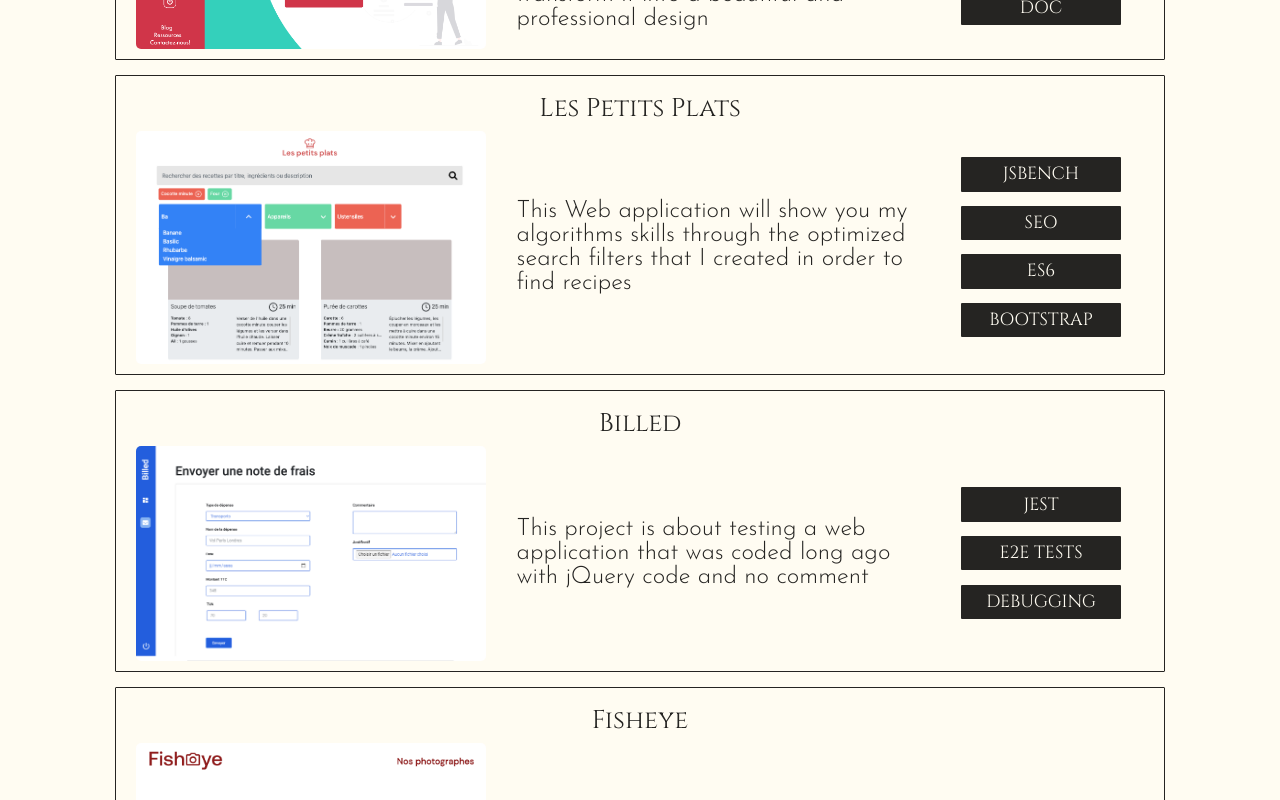
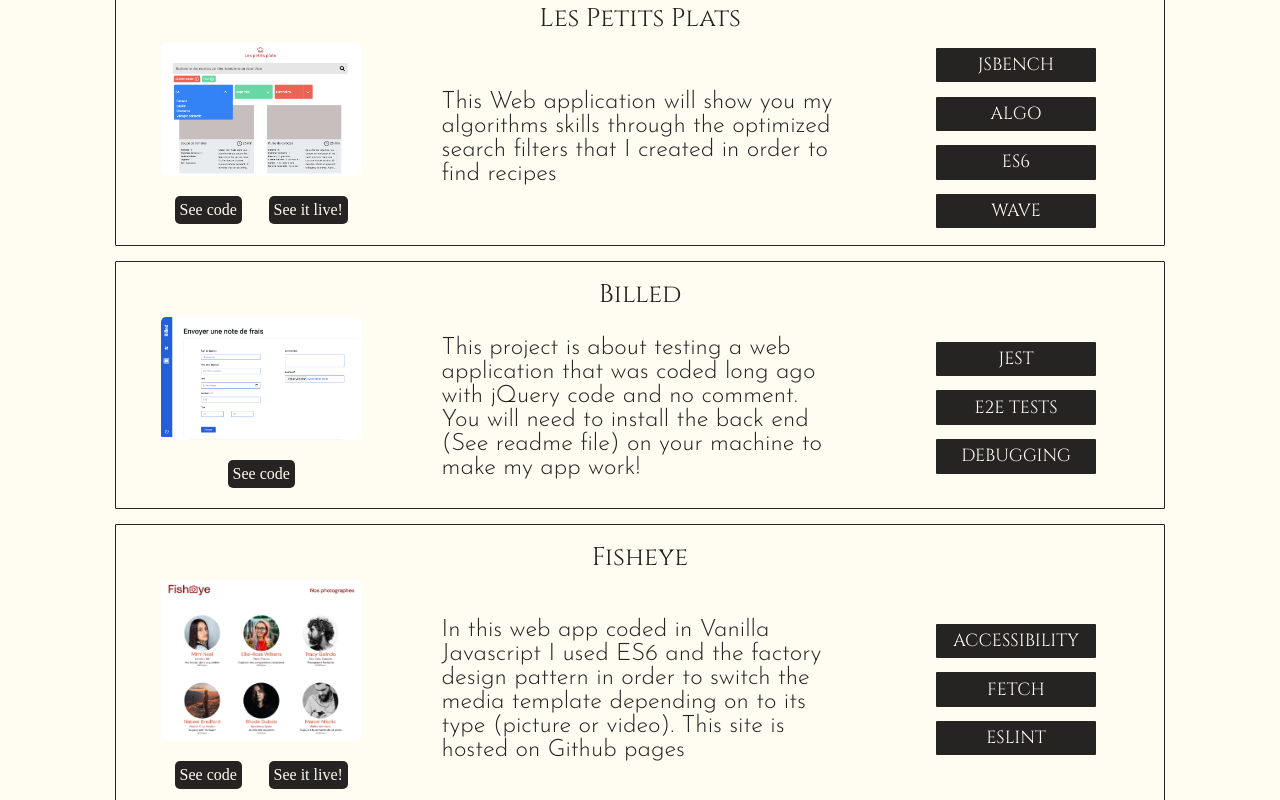
Before and after one commit to MarieRodiet/Portfolio, a React (Create React App) app: page / in a window 1280 px wide. Shown: the part 2420-3220 px from the top of the page. Built offline with nearby package versions, Linux system fonts and the light colour scheme.

Commit message:
Add links to online running projects

```diff
--- a/src/components/ProjectsSection.jsx
+++ b/src/components/ProjectsSection.jsx
@@ -4,8 +4,10 @@ import Kasa from '../assets/IMG/kasa.png'
 import LearnAtHome from '../assets/IMG/learnathome.png'
 import LesPetitsPlats from '../assets/IMG/lespetitsplats.png'
 import Billed from '../assets/IMG/billed.png'
-import Fisheye from '../assets/IMG/Fisheye.png'
-import SliderPuzzle from '../assets/IMG/SliderPuzzle.png'
+import Fisheye from '../assets/IMG/fisheye.png'
+import SliderPuzzle from '../assets/IMG/sliderpuzzle.png'
+import Booki from '../assets/IMG/booki.png'
+import OhMyFood from '../assets/IMG/ohmyfood.png'
 
 export default function ProjectsSection() {
   const projects = [
@@ -13,7 +15,7 @@ export default function ProjectsSection() {
       img: ArgentBank,
       name: 'ArgentBank',
       description:
-        'This project is linked to a Backend API accessed through POST and PUT HTTP requests. Authentificating the user, storing the token along with fetching and modifying his/her data were the main focus of this project. Some documentation with Swagger and some initial testing of the API with Postman made it extra fun',
+        'This project is linked to a Backend API accessed through POST and PUT HTTP requests. Authentificating the user, storing the token along with fetching and modifying his/her data were the main focus of this project. Some documentation with Swagger and some initial testing of the API with Postman made it extra fun. You will need to install the back end (See readme file) on your machine to make my app work!',
       tags: ['REACT', 'REDUX', 'SWAPPER', 'POSTMAN'],
       url: 'https://github.com/MarieRodiet/argentBank-Front',
     },
@@ -40,20 +42,23 @@ export default function ProjectsSection() {
         "This little but challenging project involves understanding the client's needs of a website and write precise documentation such as Use Cases and User Stories. The next step of the project was to create the mockup and transform it into a beautiful and professional design",
       tags: ['AGILE', 'FIGMA', 'UI/UX', 'DOC'],
       url: 'https://github.com/MarieRodiet/learnAtHome',
+      website:
+        'https://www.figma.com/file/9Ch3Q6IListIcm51rcarKX/Learn%40Home?node-id=20%3A618',
     },
     {
       img: LesPetitsPlats,
       name: 'Les Petits Plats',
       description:
         'This Web application will show you my algorithms skills through the optimized search filters that I created in order to find recipes',
-      tags: ['JSBENCH', 'SEO', 'ES6', 'BOOTSTRAP'],
+      tags: ['JSBENCH', 'ALGO', 'ES6', 'WAVE'],
       url: 'https://github.com/MarieRodiet/Les-Petits-Plats',
+      website: 'http://mariemoore.site/LesPetitsPlats/',
     },
     {
       img: Billed,
       name: 'Billed',
       description:
-        'This project is about testing a web application that was coded long ago with jQuery code and no comment',
+        'This project is about testing a web application that was coded long ago with jQuery code and no comment. You will need to install the back end (See readme file) on your machine to make my app work!',
       tags: ['JEST', 'E2E TESTS', 'DEBUGGING'],
       url: 'https://github.com/MarieRodiet/Billed',
     },
@@ -61,9 +66,10 @@ export default function ProjectsSection() {
       img: Fisheye,
       name: 'Fisheye',
       description:
-        'In this web app coded in Vanilla Javascript I used ES6 and the factory design pattern in order to switch the media template depending on to its type (picture or video)',
+        'In this web app coded in Vanilla Javascript I used ES6 and the factory design pattern in order to switch the media template depending on to its type (picture or video). This site is hosted on Github pages',
       tags: ['ACCESSIBILITY', 'FETCH', 'ESLINT'],
       url: 'https://github.com/MarieRodiet/Fisheye',
+      website: 'https://marierodiet.github.io/Fisheye/',
     },
     {
       img: SliderPuzzle,
@@ -72,6 +78,25 @@ export default function ProjectsSection() {
         'This is a little game I coded in order to practice DOM manipulation, canvas and logic in Javascript',
       tags: ['JS', 'CANVAS', 'DOM'],
       url: 'https://github.com/MarieRodiet/sliderPuzzleRepo',
+      website: 'http://mariemoore.site/SliderPuzzle/',
+    },
+    {
+      img: Booki,
+      name: 'Booki',
+      description:
+        'This is a simple website coded in HTML and CSS and hosted on cPanel.',
+      tags: ['HTML', 'CSS', 'SEO'],
+      url: 'https://github.com/MarieRodiet/Booki',
+      website: 'http://mariemoore.site/Booki/',
+    },
+    {
+      img: OhMyFood,
+      name: 'Oh My Food',
+      description:
+        'This is my first project using Sass and creating fancy animations with css. This site is also hosted on cPanel',
+      tags: ['GIT', 'SASS', 'ANIMATION'],
+      url: 'https://github.com/MarieRodiet/OhMyFood',
+      website: 'http://mariemoore.site/ohmyfood/',
     },
   ]
   return (
@@ -79,19 +104,37 @@ export default function ProjectsSection() {
       <h1 className="projectsSection-title">Projects</h1>
       <div className="projectsSection-container">
         {projects.map((p, i) => (
-          <a
-            href={p.url}
-            target="_blank"
+          <div
             key={`${`${i} home page ${p.name}`}`}
             className="projectsSection-container-project"
           >
             <h2 className="projectsSection-container-project-name">{p.name}</h2>
             <div className="projectsSection-container-project-content">
-              <img
-                className="projectsSection-container-project-content-img"
-                src={p.img}
-                alt={`home page ${p.name}}`}
-              />
+              <div className="projectsSection-container-project-content-links">
+                <img
+                  className="projectsSection-container-project-content-links-img"
+                  src={p.img}
+                  alt={`home page ${p.name}}`}
+                />
+                <div className="projectsSection-container-project-content-links-linksContainer">
+                  <a
+                    className="projectsSection-container-project-content-links-linksContainer-website"
+                    href={p.url}
+                    target="_blank"
+                  >
+                    See code
+                  </a>
+                  {p.website ? (
+                    <a
+                      className="projectsSection-container-project-content-links-linksContainer-website"
+                      href={p.website}
+                      target="_blank"
+                    >
+                      See it live!
+                    </a>
+                  ) : null}
+                </div>
+              </div>
               <div className="projectsSection-container-project-content-description">
                 {p.description}
               </div>
@@ -101,7 +144,8 @@ export default function ProjectsSection() {
                 ))}
               </div>
             </div>
-          </a>
+            {/* //   </a> */}
+          </div>
         ))}
       </div>
     </section>
--- a/src/style/components/_nav.scss
+++ b/src/style/components/_nav.scss
@@ -88,7 +88,7 @@ Note: Beware of modifying this element as it can break the animations - you shou
     background: #373a47;
     padding: 2.5em 2em 0;
     font-weight: 300;
-    @include typo-size($main_font, map-get($font-sizes, s));
+    @include typo-size($main_font, map-get($font-sizes, xs));
   }
 
   /* Morph shape necessary with bubble or elastic */
--- a/src/style/components/_projectsSection.scss
+++ b/src/style/components/_projectsSection.scss
@@ -10,7 +10,6 @@
   }
   &-container {
     &-project {
-      cursor: pointer;
       color: $dark;
       text-decoration: none;
       display: flex;
@@ -29,6 +28,10 @@
         display: flex;
         flex-direction: column;
         align-items: center;
+        &-links {
+          display: flex;
+          flex-direction: column;
+          align-items: center;
           &-img {
             width: 100%;
             height: auto;
@@ -36,6 +39,22 @@
             object-fit: cover;
             border-radius: 5px;
           }
+          &-linksContainer {
+            width: 100%;
+            display: flex;
+            justify-content: space-around;
+            padding: 20px 0 10px 0;
+            &-website {
+              background-color: $dark;
+              color: $light;
+              padding: 5px;
+              border-radius: 5px;
+              text-decoration: none;
+              cursor: pointer;
+            }
+          }
+        }
+
         &-description {
           text-align: justify;
           width: 100%;
```
Also changed, not shown: src/assets/IMG/ohmyfood.png (added). Lines whose indentation alone changed are shown as unchanged.
